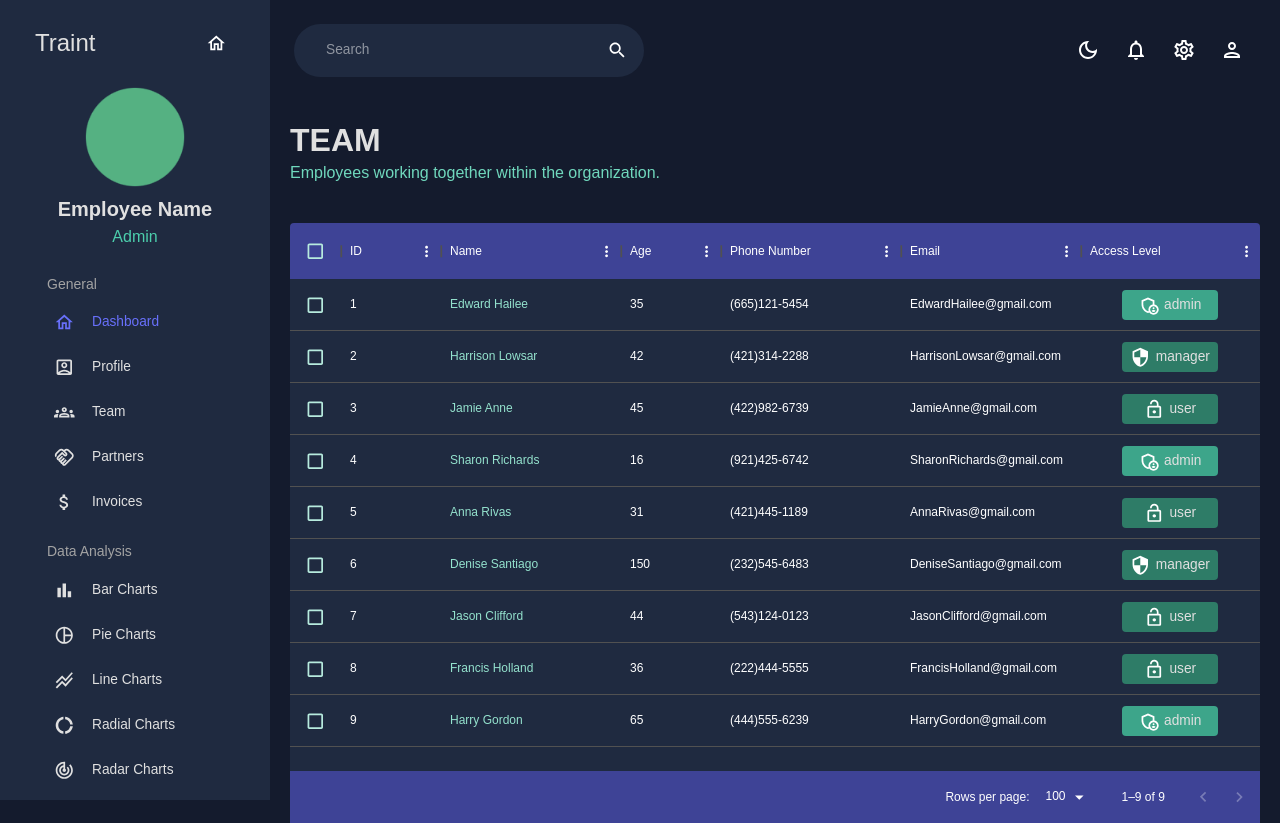
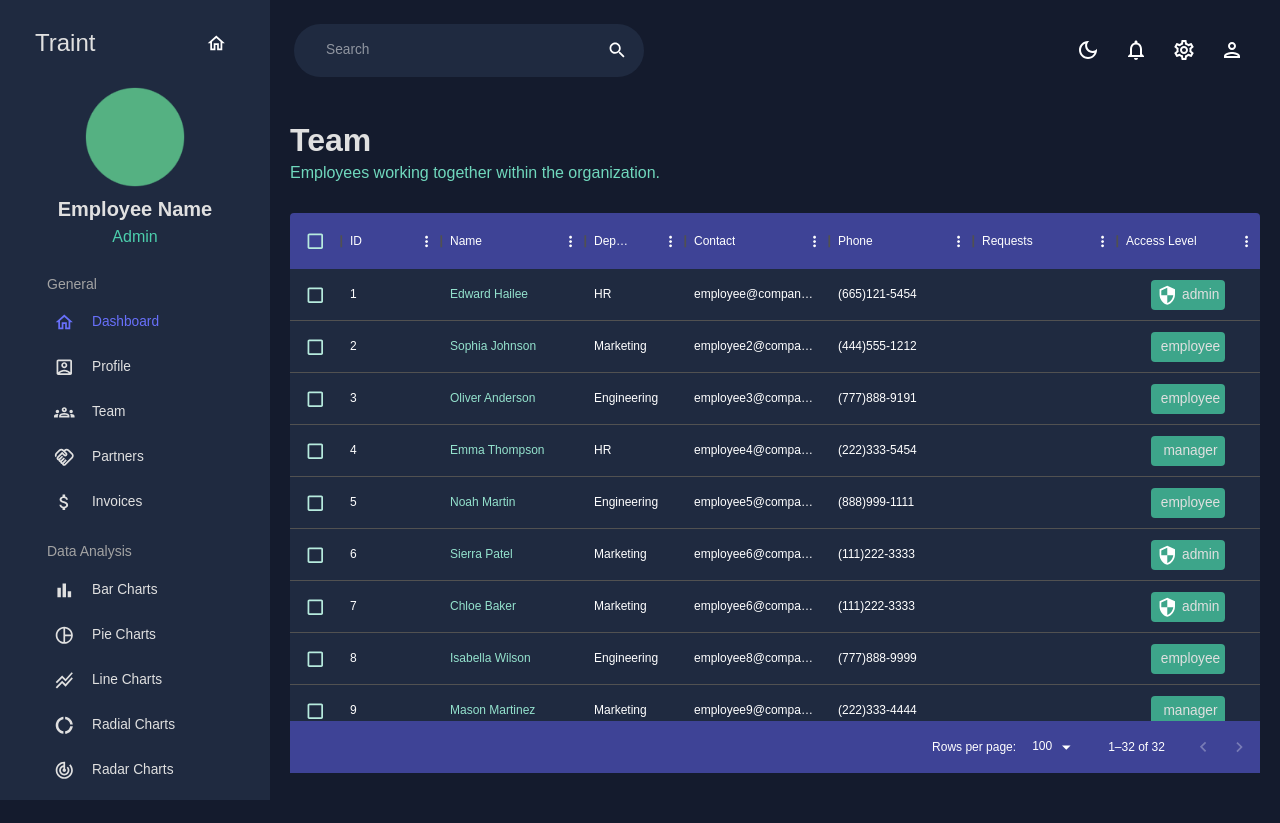
Before and after one commit to vnsoff/react-admin-dashboard, a React (Create React App) app: page /Team in a window 1280 px wide. After the commit the page ends 800 px from the top, so only its background shows below. Built offline with nearby package versions, Linux system fonts and the light colour scheme.

Commit message:
Updating the table data and style in Team

```diff
--- a/src/data/mockData.js
+++ b/src/data/mockData.js
@@ -4,176 +4,517 @@ export const mockDataTeam = [
   {
     id: 1,
     name: "Edward Hailee",
-    email: "EdwardHailee@gmail.com",
-    age: 35,
+    dept: "HR",
+    contact: "employee@company.com",
     phone: "(665)121-5454",
     access: "admin",
   },
   {
     id: 2,
-    name: "Harrison Lowsar",
-    email: "HarrisonLowsar@gmail.com",
-    age: 42,
-    phone: "(421)314-2288",
-    access: "manager",
+    name: "Sophia Johnson",
+    dept: "Marketing",
+    contact: "employee2@company.com",
+    phone: "(444)555-1212",
+    access: "employee"
   },
   {
     id: 3,
-    name: "Jamie Anne",
-    email: "JamieAnne@gmail.com",
-    age: 45,
-    phone: "(422)982-6739",
-    access: "user",
+    name: "Oliver Anderson",
+    dept: "Engineering",
+    contact: "employee3@company.com",
+    phone: "(777)888-9191",
+    access: "employee"
   },
   {
     id: 4,
-    name: "Sharon Richards",
-    email: "SharonRichards@gmail.com",
-    age: 16,
-    phone: "(921)425-6742",
-    access: "admin",
+    name: "Emma Thompson",
+    dept: "HR",
+    contact: "employee4@company.com",
+    phone: "(222)333-5454",
+    access: "manager"
   },
   {
     id: 5,
-    name: "Anna Rivas",
-    email: "AnnaRivas@gmail.com",
-    age: 31,
-    phone: "(421)445-1189",
-    access: "user",
+    name: "Noah Martin",
+    dept: "Engineering",
+    contact: "employee5@company.com",
+    phone: "(888)999-1111",
+    access: "employee"
   },
   {
     id: 6,
-    name: "Denise Santiago",
-    email: "DeniseSantiago@gmail.com",
-    age: 150,
-    phone: "(232)545-6483",
-    access: "manager",
+    name: "Sierra Patel",
+    dept: "Marketing",
+    contact: "employee6@company.com",
+    phone: "(111)222-3333",
+    access: "admin"
   },
   {
     id: 7,
-    name: "Jason Clifford",
-    email: "JasonClifford@gmail.com",
-    age: 44,
-    phone: "(543)124-0123",
-    access: "user",
+    name: "Chloe Baker",
+    dept: "Marketing",
+    contact: "employee6@company.com",
+    phone: "(111)222-3333",
+    access: "admin"
   },
   {
     id: 8,
-    name: "Francis Holland",
-    email: "FrancisHolland@gmail.com",
-    age: 36,
-    phone: "(222)444-5555",
-    access: "user",
+    name: "Isabella Wilson",
+    dept: "Engineering",
+    contact: "employee8@company.com",
+    phone: "(777)888-9999",
+    access: "employee"
   },
   {
     id: 9,
-    name: "Harry Gordon",
-    email: "HarryGordon@gmail.com",
-    age: 65,
-    phone: "(444)555-6239",
-    access: "admin",
+    name: "Mason Martinez",
+    dept: "Marketing",
+    contact: "employee9@company.com",
+    phone: "(222)333-4444",
+    access: "manager"
+  },
+  {
+    id: 10,
+    name: "Sophia Taylor",
+    dept: "Engineering",
+    contact: "employee10@company.com",
+    phone: "(888)999-0000",
+    access: "employee"
+  },
+  {
+    id: 11,
+    name: "Elijah Garcia",
+    dept: "Sales",
+    contact: "employee11@company.com",
+    phone: "(123)456-7890",
+    access: "manager"
+  },
+  {
+    id: 12,
+    name: "Charlotte Anderson",
+    dept: "Finance",
+    contact: "employee12@company.com",
+    phone: "(234)567-8901",
+    access: "employee"
+  },
+  {
+    id: 13,
+    name: "Sebastian Clark",
+    dept: "Marketing",
+    contact: "employee13@company.com",
+    phone: "(345)678-9012",
+    access: "admin"
+  },
+  {
+    id: 14,
+    name: "Avery Wright",
+    dept: "Engineering",
+    contact: "employee14@company.com",
+    phone: "(456)789-0123",
+    access: "employee"
+  },
+  {
+    id: 15,
+    name: "Liam Smith",
+    dept: "Engineering",
+    contact: "employee11@company.com",
+    phone: "(123)456-7890",
+    access: "employee"
+  },
+  {
+    id: 16,
+    name: "Elijah Garcia",
+    dept: "Engineering",
+    contact: "employee14@company.com",
+    phone: "(456)789-0123",
+    access: "employee"
+  },
+  {
+    id: 17,
+    name: "Amelia Rodriguez",
+    dept: "Engineering",
+    contact: "employee14@company.com",
+    phone: "(456)789-0123",
+    access: "employee"
+  },
+  {
+    id: 18,
+    name: "Benjamin Wilson",
+    dept: "Engineering",
+    contact: "employee14@company.com",
+    phone: "(456)789-0123",
+    access: "employee"
+  },
+  {
+    id: 19,
+    name: "Harper Martinez",
+    dept: "Engineering",
+    contact: "employee14@company.com",
+    phone: "(456)789-0123",
+    access: "employee"
+  },
+  {
+    id: 20,
+    name: "Samuel Moore",
+    dept: "Engineering",
+    contact: "employee14@company.com",
+    phone: "(456)789-0123",
+    access: "employee"
+  },
+  {
+    id: 21,
+    name: "Henry Turner",
+    dept: "Engineering",
+    contact: "employee14@company.com",
+    phone: "(456)789-0123",
+    access: "employee"
+  },
+  {
+    id: 22,
+    name: "Mia Adams",
+    dept: "Engineering",
+    contact: "employee14@company.com",
+    phone: "(456)789-0123",
+    access: "employee"
+  },
+  {
+    id: 23,
+    name: "Scarlett Foster",
+    dept: "Engineering",
+    contact: "employee14@company.com",
+    phone: "(456)789-0123",
+    access: "employee"
+  },
+  {
+    id: 24,
+    name: "William Harris",
+    dept: "Engineering",
+    contact: "employee14@company.com",
+    phone: "(456)789-0123",
+    access: "employee"
+  },
+  {
+    id: 25,
+    name: "Abigail Wright",
+    dept: "Engineering",
+    contact: "employee14@company.com",
+    phone: "(456)789-0123",
+    access: "employee"
+  },
+  {
+    id: 26,
+    name: "James Lee",
+    dept: "Engineering",
+    contact: "employee14@company.com",
+    phone: "(456)789-0123",
+    access: "employee"
+  },
+  {
+    id: 27,
+    name: "Emily Young",
+    dept: "Engineering",
+    contact: "employee14@company.com",
+    phone: "(456)789-0123",
+    access: "employee"
+  },
+  {
+    id: 28,
+    name: "Daniel Carter",
+    dept: "Engineering",
+    contact: "employee14@company.com",
+    phone: "(456)789-0123",
+    access: "employee"
+  },
+  {
+    id: 29,
+    name: "Michael Scott",
+    dept: "Engineering",
+    contact: "employee14@company.com",
+    phone: "(456)789-0123",
+    access: "employee"
+  },
+  {
+    id: 30,
+    name: "Harper Price",
+    dept: "Engineering",
+    contact: "employee14@company.com",
+    phone: "(456)789-0123",
+    access: "employee"
+  },
+  {
+    id: 31,
+    name: "Benjamin Hayes",
+    dept: "Engineering",
+    contact: "employee14@company.com",
+    phone: "(456)789-0123",
+    access: "employee"
+  },
+  {
+    id: 32,
+    name: "Lily Morgan",
+    dept: "Engineering",
+    contact: "employee14@company.com",
+    phone: "(456)789-0123",
+    access: "employee"
   },
 ];
 
 export const mockDataContacts = [
   {
     id: 1,
-    name: "Jon Snow",
-    email: "jonsnow@gmail.com",
-    age: 35,
+    name: "Edward Hailee",
+    dept: "HR",
+    contact: "employee@company.com",
     phone: "(665)121-5454",
-    address: "0912 Won Street, Alabama, SY 10001",
-    city: "New York",
-    zipCode: "10001",
-    registrarId: 123512,
+    access: "admin",
   },
   {
     id: 2,
-    name: "Cersei Lannister",
-    email: "cerseilannister@gmail.com",
-    age: 42,
-    phone: "(421)314-2288",
-    address: "1234 Main Street, New York, NY 10001",
-    city: "New York",
-    zipCode: "13151",
-    registrarId: 123512,
+    name: "Sophia Johnson",
+    dept: "Marketing",
+    contact: "employee2@company.com",
+    phone: "(444)555-1212",
+    access: "employee"
   },
   {
     id: 3,
-    name: "Jaime Lannister",
-    email: "jaimelannister@gmail.com",
-    age: 45,
-    phone: "(422)982-6739",
-    address: "3333 Want Blvd, Estanza, NAY 42125",
-    city: "New York",
-    zipCode: "87281",
-    registrarId: 4132513,
+    name: "Oliver Anderson",
+    dept: "Engineering",
+    contact: "employee3@company.com",
+    phone: "(777)888-9191",
+    access: "employee"
   },
   {
     id: 4,
-    name: "Anya Stark",
-    email: "anyastark@gmail.com",
-    age: 16,
-    phone: "(921)425-6742",
-    address: "1514 Main Street, New York, NY 22298",
-    city: "New York",
-    zipCode: "15551",
-    registrarId: 123512,
+    name: "Emma Thompson",
+    dept: "HR",
+    contact: "employee4@company.com",
+    phone: "(222)333-5454",
+    access: "manager"
   },
   {
     id: 5,
-    name: "Daenerys Targaryen",
-    email: "daenerystargaryen@gmail.com",
-    age: 31,
-    phone: "(421)445-1189",
-    address: "11122 Welping Ave, Tenting, CD 21321",
-    city: "Tenting",
-    zipCode: "14215",
-    registrarId: 123512,
+    name: "Noah Martin",
+    dept: "Engineering",
+    contact: "employee5@company.com",
+    phone: "(888)999-1111",
+    access: "employee"
   },
   {
     id: 6,
-    name: "Ever Melisandre",
-    email: "evermelisandre@gmail.com",
-    age: 150,
-    phone: "(232)545-6483",
-    address: "1234 Canvile Street, Esvazark, NY 10001",
-    city: "Esvazark",
-    zipCode: "10001",
-    registrarId: 123512,
+    name: "Sierra Patel",
+    dept: "Marketing",
+    contact: "employee6@company.com",
+    phone: "(111)222-3333",
+    access: "admin"
   },
   {
     id: 7,
-    name: "Ferrara Clifford",
-    email: "ferraraclifford@gmail.com",
-    age: 44,
-    phone: "(543)124-0123",
-    address: "22215 Super Street, Everting, ZO 515234",
-    city: "Evertin",
-    zipCode: "51523",
-    registrarId: 123512,
+    name: "Chloe Baker",
+    dept: "Marketing",
+    contact: "employee6@company.com",
+    phone: "(111)222-3333",
+    access: "admin"
   },
   {
     id: 8,
-    name: "Rossini Frances",
-    email: "rossinifrances@gmail.com",
-    age: 36,
-    phone: "(222)444-5555",
-    address: "4123 Ever Blvd, Wentington, AD 142213",
-    city: "Esteras",
-    zipCode: "44215",
-    registrarId: 512315,
+    name: "Isabella Wilson",
+    dept: "Engineering",
+    contact: "employee8@company.com",
+    phone: "(777)888-9999",
+    access: "employee"
   },
   {
     id: 9,
-    name: "Harvey Roxie",
-    email: "harveyroxie@gmail.com",
-    age: 65,
-    phone: "(444)555-6239",
-    address: "51234 Avery Street, Cantory, ND 212412",
-    city: "Colunza",
-    zipCode: "111234",
-    registrarId: 928397,
+    name: "Mason Martinez",
+    dept: "Marketing",
+    contact: "employee9@company.com",
+    phone: "(222)333-4444",
+    access: "manager"
+  },
+  {
+    id: 10,
+    name: "Sophia Taylor",
+    dept: "Engineering",
+    contact: "employee10@company.com",
+    phone: "(888)999-0000",
+    access: "employee"
+  },
+  {
+    id: 11,
+    name: "Elijah Garcia",
+    dept: "Sales",
+    contact: "employee11@company.com",
+    phone: "(123)456-7890",
+    access: "manager"
+  },
+  {
+    id: 12,
+    name: "Charlotte Anderson",
+    dept: "Finance",
+    contact: "employee12@company.com",
+    phone: "(234)567-8901",
+    access: "employee"
+  },
+  {
+    id: 13,
+    name: "Sebastian Clark",
+    dept: "Marketing",
+    contact: "employee13@company.com",
+    phone: "(345)678-9012",
+    access: "admin"
+  },
+  {
+    id: 14,
+    name: "Avery Wright",
+    dept: "Engineering",
+    contact: "employee14@company.com",
+    phone: "(456)789-0123",
+    access: "employee"
+  },
+  {
+    id: 15,
+    name: "Liam Smith",
+    dept: "Engineering",
+    contact: "employee11@company.com",
+    phone: "(123)456-7890",
+    access: "employee"
+  },
+  {
+    id: 16,
+    name: "Elijah Garcia",
+    dept: "Engineering",
+    contact: "employee14@company.com",
+    phone: "(456)789-0123",
+    access: "employee"
+  },
+  {
+    id: 17,
+    name: "Amelia Rodriguez",
+    dept: "Engineering",
+    contact: "employee14@company.com",
+    phone: "(456)789-0123",
+    access: "employee"
+  },
+  {
+    id: 18,
+    name: "Benjamin Wilson",
+    dept: "Engineering",
+    contact: "employee14@company.com",
+    phone: "(456)789-0123",
+    access: "employee"
+  },
+  {
+    id: 19,
+    name: "Harper Martinez",
+    dept: "Engineering",
+    contact: "employee14@company.com",
+    phone: "(456)789-0123",
+    access: "employee"
+  },
+  {
+    id: 20,
+    name: "Samuel Moore",
+    dept: "Engineering",
+    contact: "employee14@company.com",
+    phone: "(456)789-0123",
+    access: "employee"
+  },
+  {
+    id: 21,
+    name: "Henry Turner",
+    dept: "Engineering",
+    contact: "employee14@company.com",
+    phone: "(456)789-0123",
+    access: "employee"
+  },
+  {
+    id: 22,
+    name: "Mia Adams",
+    dept: "Engineering",
+    contact: "employee14@company.com",
+    phone: "(456)789-0123",
+    access: "employee"
+  },
+  {
+    id: 23,
+    name: "Scarlett Foster",
+    dept: "Engineering",
+    contact: "employee14@company.com",
+    phone: "(456)789-0123",
+    access: "employee"
+  },
+  {
+    id: 24,
+    name: "William Harris",
+    dept: "Engineering",
+    contact: "employee14@company.com",
+    phone: "(456)789-0123",
+    access: "employee"
+  },
+  {
+    id: 25,
+    name: "Abigail Wright",
+    dept: "Engineering",
+    contact: "employee14@company.com",
+    phone: "(456)789-0123",
+    access: "employee"
+  },
+  {
+    id: 26,
+    name: "James Lee",
+    dept: "Engineering",
+    contact: "employee14@company.com",
+    phone: "(456)789-0123",
+    access: "employee"
+  },
+  {
+    id: 27,
+    name: "Emily Young",
+    dept: "Engineering",
+    contact: "employee14@company.com",
+    phone: "(456)789-0123",
+    access: "employee"
+  },
+  {
+    id: 28,
+    name: "Daniel Carter",
+    dept: "Engineering",
+    contact: "employee14@company.com",
+    phone: "(456)789-0123",
+    access: "employee"
+  },
+  {
+    id: 29,
+    name: "Michael Scott",
+    dept: "Engineering",
+    contact: "employee14@company.com",
+    phone: "(456)789-0123",
+    access: "employee"
+  },
+  {
+    id: 30,
+    name: "Harper Price",
+    dept: "Engineering",
+    contact: "employee14@company.com",
+    phone: "(456)789-0123",
+    access: "employee"
+  },
+  {
+    id: 31,
+    name: "Benjamin Hayes",
+    dept: "Engineering",
+    contact: "employee14@company.com",
+    phone: "(456)789-0123",
+    access: "employee"
+  },
+  {
+    id: 32,
+    name: "Lily Morgan",
+    dept: "Engineering",
+    contact: "employee14@company.com",
+    phone: "(456)789-0123",
+    access: "employee"
   },
 ];
 
--- a/src/scenes/Team/index.jsx
+++ b/src/scenes/Team/index.jsx
@@ -3,8 +3,6 @@ import { Box, Typography, useTheme } from "@mui/material";
 import { DataGrid } from "@mui/x-data-grid";
 import { tokens } from "../../theme";
 import { mockDataTeam } from "../../data/mockData";
-import AdminPanelSettingsOutlinedIcon from "@mui/icons-material/AdminPanelSettingsOutlined";
-import LockOpenOutlinedIcon from "@mui/icons-material/LockOpenOutlined";
 import SecurityOutlinedIcon from "@mui/icons-material/SecurityOutlined";
 import Header from "../../components/Header";
 
@@ -20,20 +18,25 @@ const Team = () => {
       cellClassName: "name-column--cell",
     },
     {
-      field: "age",
-      headerName: "Age",
+      field: "dept",
+      headerName: "Department",
       type: "number",
       headerAlign: "left",
       align: "left",
     },
     {
-      field: "phone",
-      headerName: "Phone Number",
+      field: "contact",
+      headerName: "Contact",
       flex: 1,
     },
     {
-      field: "email",
-      headerName: "Email",
+      field: "phone",
+      headerName: "Phone",
+      flex: 1,
+    },
+    {
+      field: "requests",
+      headerName: "Requests",
       flex: 1,
     },
     {
@@ -52,14 +55,14 @@ const Team = () => {
               access === "admin"
                 ? colors.greenAccent[600]
                 : access === "manager"
-                ? colors.greenAccent[700]
-                : colors.greenAccent[700]
+                ? colors.greenAccent[600]
+                : colors.greenAccent[600]
             }
             borderRadius="4px"
           >
-            {access === "admin" && <AdminPanelSettingsOutlinedIcon />}
-            {access === "manager" && <SecurityOutlinedIcon />}
-            {access === "user" && <LockOpenOutlinedIcon />}
+            {access === "admin" && <SecurityOutlinedIcon />}
+            {access === "manager"}
+            {access === "employee"}
             <Typography color={colors.grey[100]} sx={{ ml: "5px" }}>
               {access}
             </Typography>
@@ -71,10 +74,10 @@ const Team = () => {
 
   return (
     <Box m="20px">
-      <Header title="TEAM" subtitle="Employees working together within the organization." />
+      <Header title="Team" subtitle="Employees working together within the organization." />
       <Box
-        m="40px 0 0 0"
-        height="75vh"
+        m="20px 0 0 0"
+        height="70vh"
         sx={{
           "& .MuiDataGrid-root": {
             border: "none",
```
